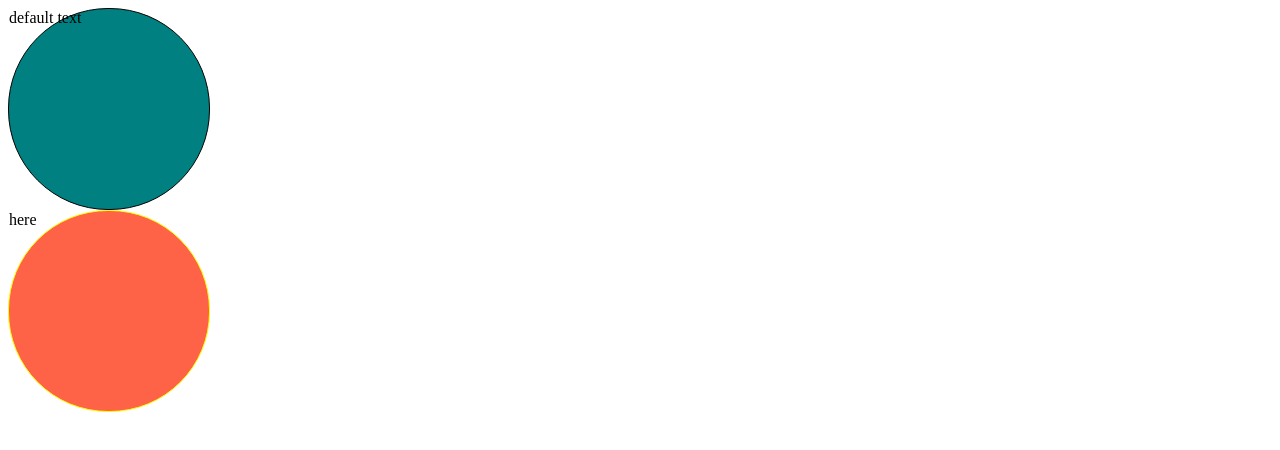
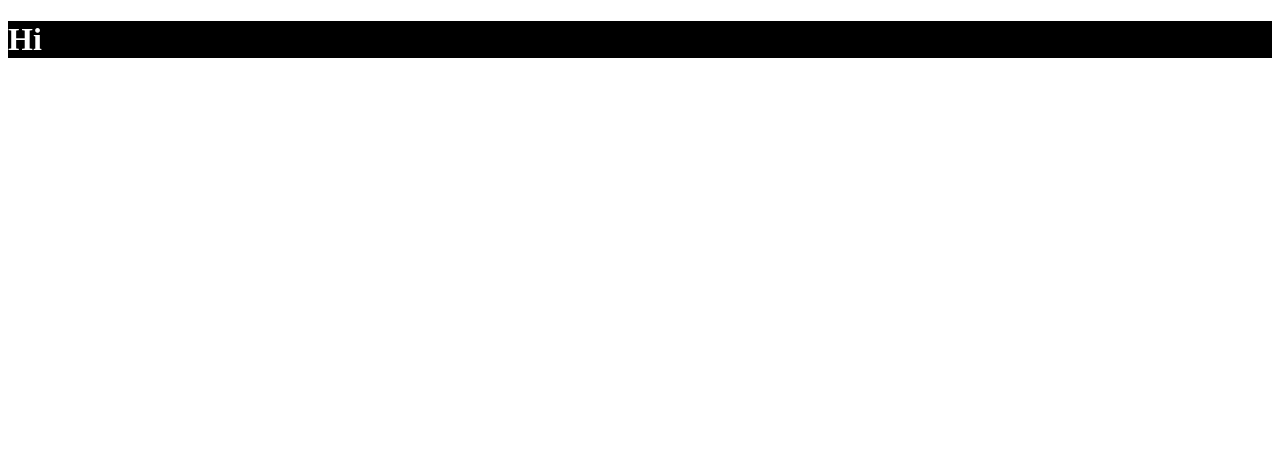
Before and after one commit to project-mizzu/nomad_react_master, a React (Create React App) app in the folder react-typescript/: page / in a window 1280 px wide. Shown: the top 450 px of the page. Built offline with nearby package versions, Linux system fonts and the light colour scheme.

Commit message:
react ts - 2

```diff
--- a/react-typescript/src/App.tsx
+++ b/react-typescript/src/App.tsx
@@ -1,13 +1,17 @@
-import React from 'react';
 import styled from 'styled-components';
-import Circle from './components/Circle';
+
+const Container = styled.div`
+  background-color: ${(props) => props.theme.bgColor};
+`;
+const H1 = styled.h1`
+  color: ${(props) => props.theme.textColor};
+`;
 
 function App() {
   return (
-    <div>
-      <Circle bgColor="teal" borderColor="black" />
-      <Circle text="here" bgColor="tomato" />
-    </div>
+    <Container>
+      <H1>Hi</H1>
+    </Container>
   );
 }
 
--- a/react-typescript/src/components/Circle.tsx
+++ /dev/null
@@ -1,30 +0,0 @@
-import styled from 'styled-components';
-
-interface ContainerProps {
-  bgColor: string;
-  borderColor?: string;
-}
-
-const Container = styled.div<ContainerProps>`
-  height: 200px;
-  width: 200px;
-  background-color: ${(props) => props.bgColor};
-  border-radius: 100px;
-  border: 1px solid ${(props) => props.borderColor};
-`;
-
-interface CircleProps {
-  bgColor: string;
-  borderColor?: string;
-  text?: string;
-}
-
-function Circle({ bgColor, borderColor, text = 'default text' }: CircleProps) {
-  return (
-    <Container bgColor={bgColor} borderColor={borderColor ?? 'yellow'}>
-      {text}
-    </Container>
-  );
-}
-
-export default Circle;
--- a/react-typescript/src/index.tsx
+++ b/react-typescript/src/index.tsx
@@ -1,8 +1,14 @@
 import React from 'react';
 import ReactDOM from 'react-dom/client';
+import { ThemeProvider } from 'styled-components';
 import App from './App';
+import { darkTheme } from './theme';
 
 const root = ReactDOM.createRoot(
   document.getElementById('root') as HTMLElement
 );
-root.render(<App />);
+root.render(
+  <ThemeProvider theme={darkTheme}>
+    <App />
+  </ThemeProvider>
+);
--- /dev/null
+++ b/react-typescript/src/theme.ts
@@ -0,0 +1,13 @@
+import { DefaultTheme } from 'styled-components';
+
+export const lightTheme: DefaultTheme = {
+  bgColor: 'white',
+  textColor: 'black',
+  btnColor: 'tomato',
+};
+
+export const darkTheme: DefaultTheme = {
+  bgColor: 'black',
+  textColor: 'white',
+  btnColor: 'teal',
+};
```
Also changed, not shown: react-typescript/src/styled.d.ts (added, +9 -0 lines), 1 other file (tests, documents, lock files or other folders).
